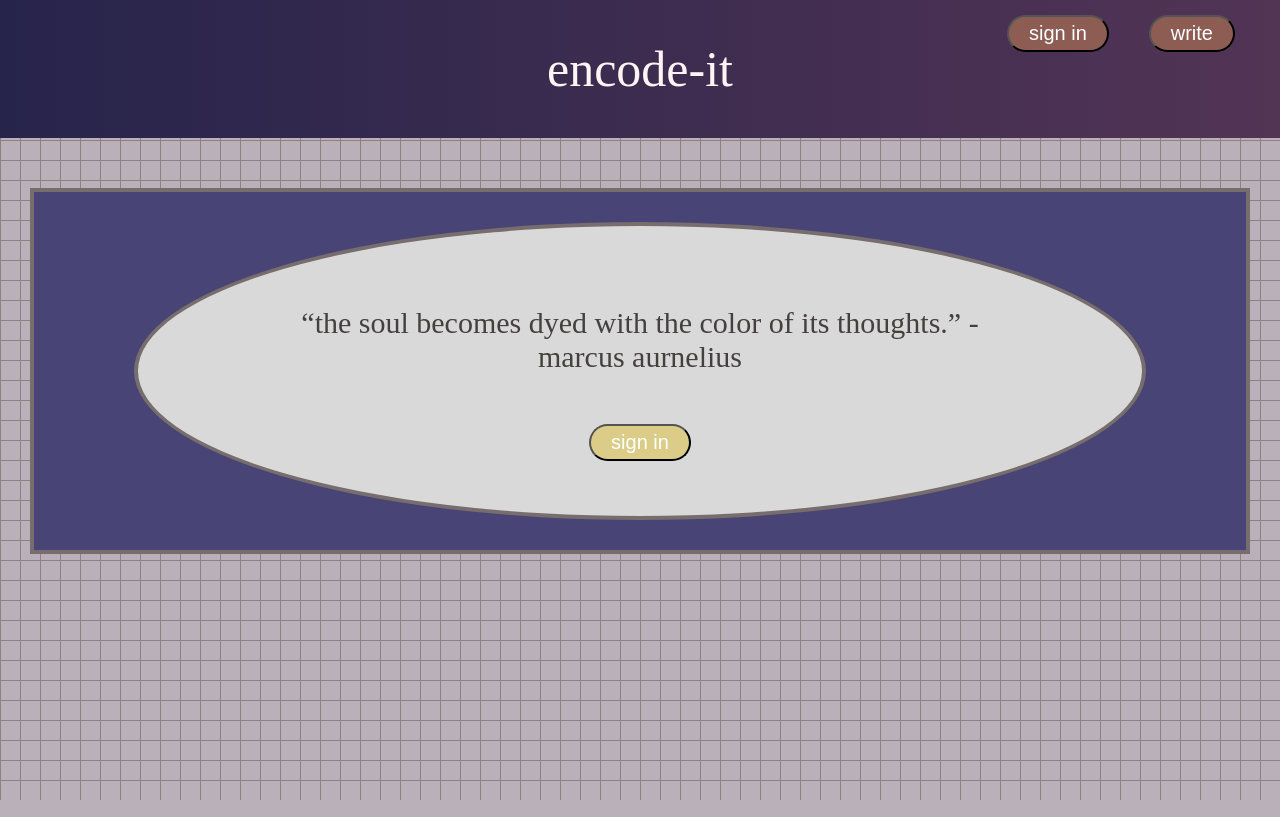
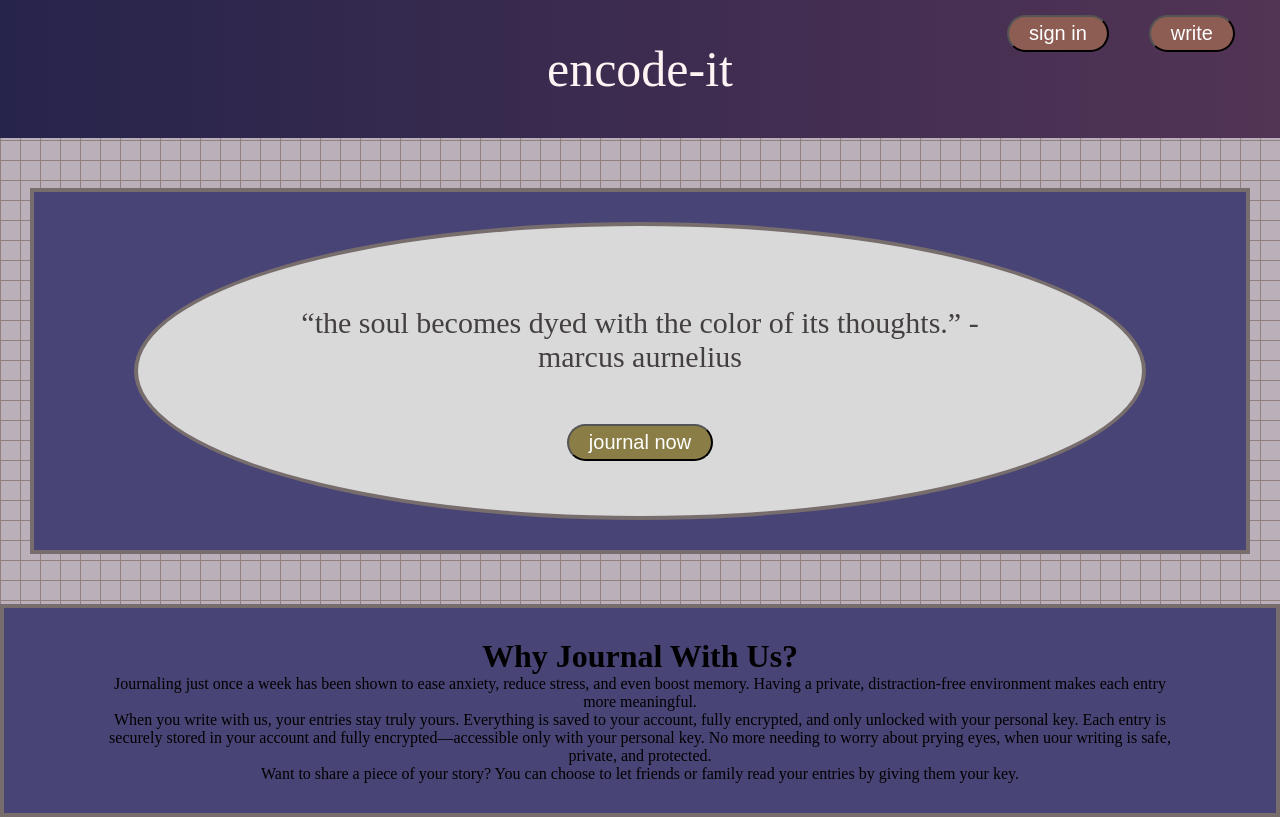
Before and after one commit to cassiemojar/Encryption-Project, a React (Vite) app: page / in a window 1280 px wide. Built offline with nearby package versions, Linux system fonts and the light colour scheme; a web font is replaced by a local one.

Commit message:
About section

```diff
--- /dev/null
+++ b/src/About.jsx
@@ -0,0 +1,15 @@
+import './App.css';
+
+const About = (props) => {
+    return (
+        <div className="about">
+            <h1>Why Journal With Us?</h1>
+            <p>Journaling just once a week has been shown to ease anxiety, reduce stress, and even boost memory. Having a private, distraction-free environment makes each entry more meaningful.</p>
+            <p>When you write with us, your entries stay truly yours. Everything is saved to your account, fully encrypted, and only unlocked with your personal key. Each entry is securely stored in your account and fully encrypted—accessible only with your personal key. No more needing to worry about prying eyes, when uour writing is safe, private, and protected.</p>
+            <p>Want to share a piece of your story? You can choose to let friends or family read your entries by giving them your key.</p>
+        </div>
+    )
+}
+
+
+export default About;
--- a/src/App.css
+++ b/src/App.css
@@ -109,7 +109,7 @@ body {
 
 .quote-circle button {
     margin: 50px 100px 5px 100px;
-    background-color: #dbcc87;
+    background-color: #8a7d45;
     font-family: "Sunflower", sans-serif;
     font-size: 20px;
     font-style: bold;
@@ -117,3 +117,11 @@ body {
     border-radius: 30px;
     color: white;
 }
+
+.about {
+    text-align: center;
+    background-color: #484475;
+    border: 4px solid #776d6d;
+
+    padding: 30px 100px 30px 100px;
+}
--- a/src/App.jsx
+++ b/src/App.jsx
@@ -1,7 +1,7 @@
 import './App.css';
 import Header from './Header';
 import SoulQuote from './SoulQuote';
-
+import About from './About';
 
 const App = () => {
     console.log("Still working!")
@@ -10,7 +10,7 @@ const App = () => {
         <div>
             <Header title="encode-it"/>
              <SoulQuote quote="“the soul becomes dyed with the color of its thoughts.” - marcus aurnelius"/>
-
+             <About/>
         </div>
 
 
--- a/src/SoulQuote.jsx
+++ b/src/SoulQuote.jsx
@@ -5,7 +5,7 @@ const SoulQuote = (props) => {
         <div className="quote">
             <div className="quote-circle">
                 <p>{props.quote}</p>
-                <button>sign in</button>
+                <button>journal now</button>
             </div>
         </div>
     )
```
